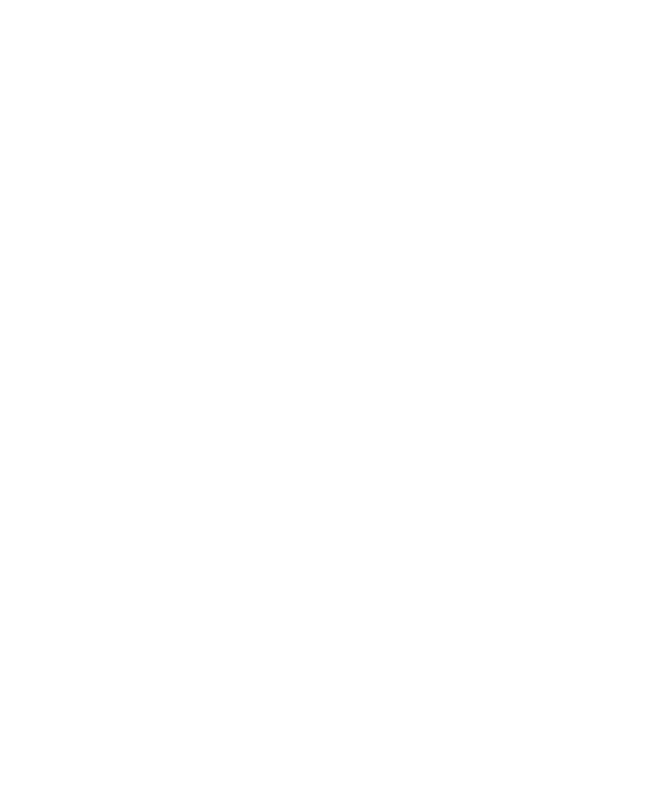
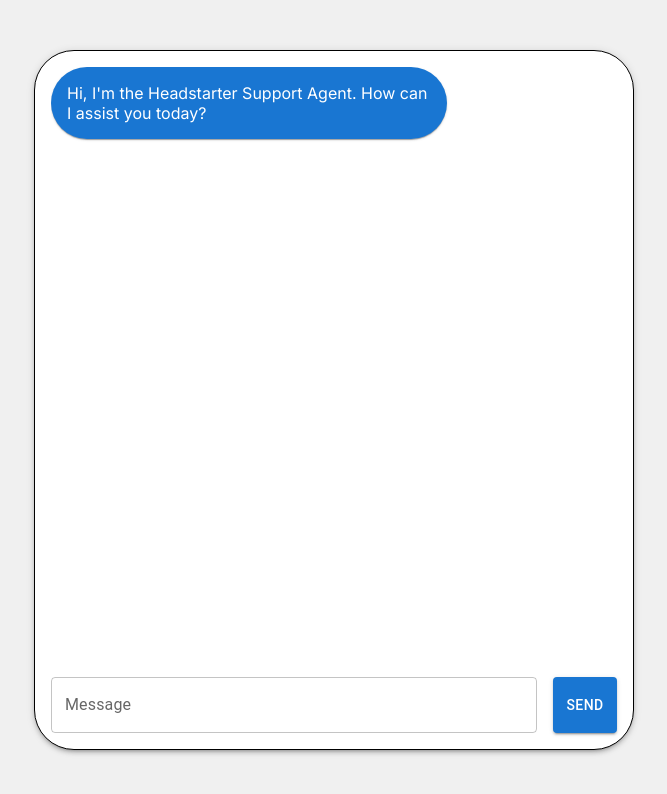
Before and after one commit to MCdev92/CUSTOMER-SUPPORT-AI, a Next.js app: page / in a window 1280 px wide. Shown: the top 794 px of the page, without its empty margins (306-973 px from the left). Built offline with nearby package versions, Linux system fonts and the light colour scheme.

Commit message:
app is running

```diff
--- a/app/chat/route.js
+++ b/app/api/chat/route.js
@@ -1,7 +1,12 @@
-import {NextResponse} from 'next/server'
-import OpenAI from 'openai'
+import { NextResponse } from 'next/server';
+import OpenAI from 'openai';
 
-// generate a system prompt for a customer support bot for headstarterai, a platform to do ai power interviews for swe jobs
+// Ensure to load environment variables
+const apiKey = process.env.OPENAI_API_KEY;
+if (!apiKey) {
+    throw new Error('The OPENAI_API_KEY environment variable is missing');
+}
+
 const systemPrompt = `
 Welcome to the Headstarter AI Customer Support Bot! I am here to assist you with any questions or issues you may have regarding our platform, which provides AI-powered interviews for software engineering jobs. Here are some areas I can help you with:
 
@@ -36,13 +41,14 @@
 - Providing feedback or suggestions for the platform
 
 Feel free to ask any questions or describe any issues you're experiencing, and I will do my best to assist you. How can I help you today?
-`
+`;
 
 export async function POST(req) {
-    const openai = new OpenAI()
-    const data = await req.json()
+    const openai = new OpenAI({ apiKey });
+    const data = await req.json();
 
     const completion = await openai.chat.completions.create({
+        model: 'gpt-4o-mini', // update this to your preferred model
         messages: [
             {
                 role: 'system',
@@ -50,28 +56,22 @@
             },
             ...data,
         ],
-        model: 'gpt-4o-mini',
         stream: true,
-    })
+    });
 
     const stream = new ReadableStream({
-        async start(controller){
-            const encoder = new TextEncoder()
-            try {
-                for await (const chunk of completion){
-                    const content = chunk.choices[0]?.delta?.content
-                    if (content) {
-                        const text = encoder.encode(content)
-                        controller.enqueue(text)
-                    }
+        async start(controller) {
+            const encoder = new TextEncoder();
+            for await (const chunk of completion) {
+                const content = chunk.choices[0]?.delta?.content;
+                if (content) {
+                    const text = encoder.encode(content);
+                    controller.enqueue(text);
                 }
-            } catch(err){
-                controller.error(err)
-            } finally {
-                controller.close()
             }
+            controller.close();
         }
-    })
+    });
 
-    return new NextResponse(stream)
+    return new NextResponse(stream);
 }
--- a/app/page.js
+++ b/app/page.js
@@ -1,7 +1,123 @@
-'user client'
+'use client';
+import { Box, Stack, TextField, Button } from '@mui/material';
 import Image from "next/image";
-import {useState} from 'react'
+import { useState } from 'react';
 
 export default function Home() {
-  // continue at 12:54
+  const [messages, setMessages] = useState([{
+    role: 'assistant',
+    content: 'Hi, I\'m the Headstarter Support Agent. How can I assist you today?', // area of improvement Team!
+  }]);
+
+  const [message, setMessage] = useState('');
+
+  const sendMessage = async () => {
+    setMessage('');
+    setMessages((messages) =>[
+      ...messages,
+      { role: 'user', content: message },
+      { role: 'assistant', content: '' },
+    ])
+    const response = await fetch('/api/chat', {
+      method: 'POST',
+      headers: {
+        'Content-Type': 'application/json',
+      },
+      body: JSON.stringify([...messages, {role: 'user', content: message}]),
+    }).then(async (res) => {
+      const reader = res.body.getReader();
+      const decoder = new TextDecoder();
+
+      let result = '';
+      return reader.read().then(function processText({done, value}) {
+        if (done) {
+          return result;
+        }
+        const text = decoder.decode(value || new Int8Array(), {stream: true});
+        setMessages((messages) => {
+          let lastMessage = messages[messages.length - 1];
+          let otherMessages = messages.slice(0, messages.length - 1);
+          return [
+            ...otherMessages,
+            {
+              ...lastMessage,
+              content: lastMessage.content + text,
+            },
+          ];
+        });
+        return reader.read().then(processText);
+      });
+    });
+  };
+
+  return (
+    <Box
+      width="100vw"
+      height="100vh"
+      display="flex"
+      flexDirection="column"
+      justifyContent="center"
+      alignItems="center"
+      bgcolor="#f0f0f0"
+    >
+      <Stack
+        direction="column"
+        width="600px"
+        height="700px"
+        border="1px solid black"
+        p={2}
+        spacing={3}
+        bgcolor="white"
+        borderRadius={10}
+        boxShadow={3}
+      >
+        <Stack
+          direction="column"
+          spacing={2}
+          flexGrow={2}
+          overflow="auto"
+          maxHeight="100%"
+        >
+          {messages.map((message, index) => (
+            <Box
+              key={index}
+              display='flex'
+              justifyContent={
+                message.role === 'assistant' ? 'flex-start' : 'flex-end'
+              }
+            >
+              <Box
+                display="flex"
+                justifyContent="center"
+                alignItems="center"
+                bgcolor={message.role === 'assistant'
+                  ? 'primary.main'
+                  : 'secondary.main'
+                }
+                color="white"
+                borderRadius={16}
+                p={2}
+                maxWidth="70%"
+                boxShadow={1}
+              >
+                {message.content}
+              </Box>
+            </Box>
+          ))}
+        </Stack>
+        <Stack direction="row" spacing={2}>
+          <TextField
+            label="Message"
+            fullWidth
+            value={message}
+            onChange={(e) => setMessage(e.target.value)}
+          />
+          <Button
+            variant="contained"
+            onClick={sendMessage}
+          >Send</Button>
+        </Stack>
+      </Stack>
+    </Box>
+  );
 }
```
